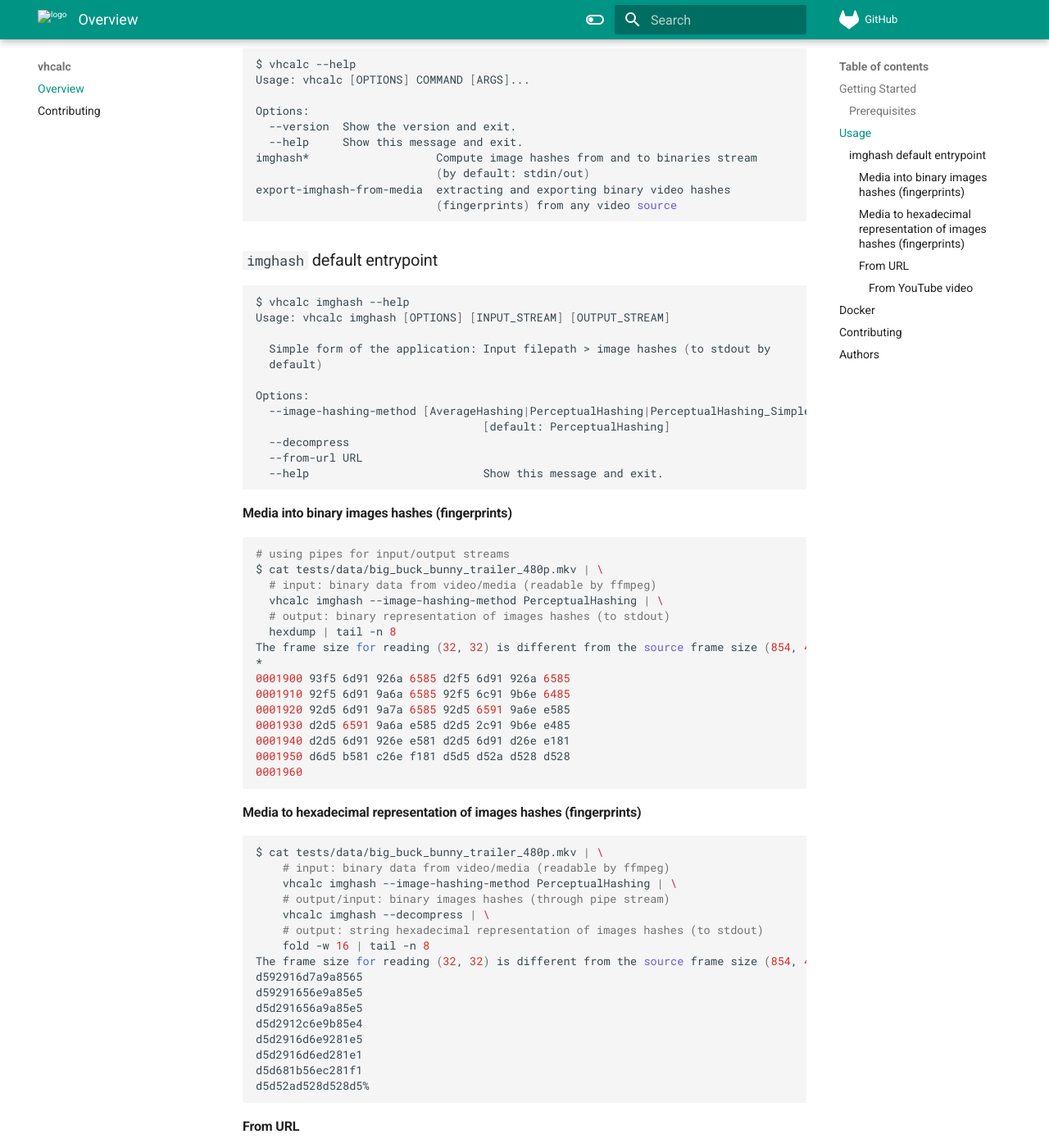
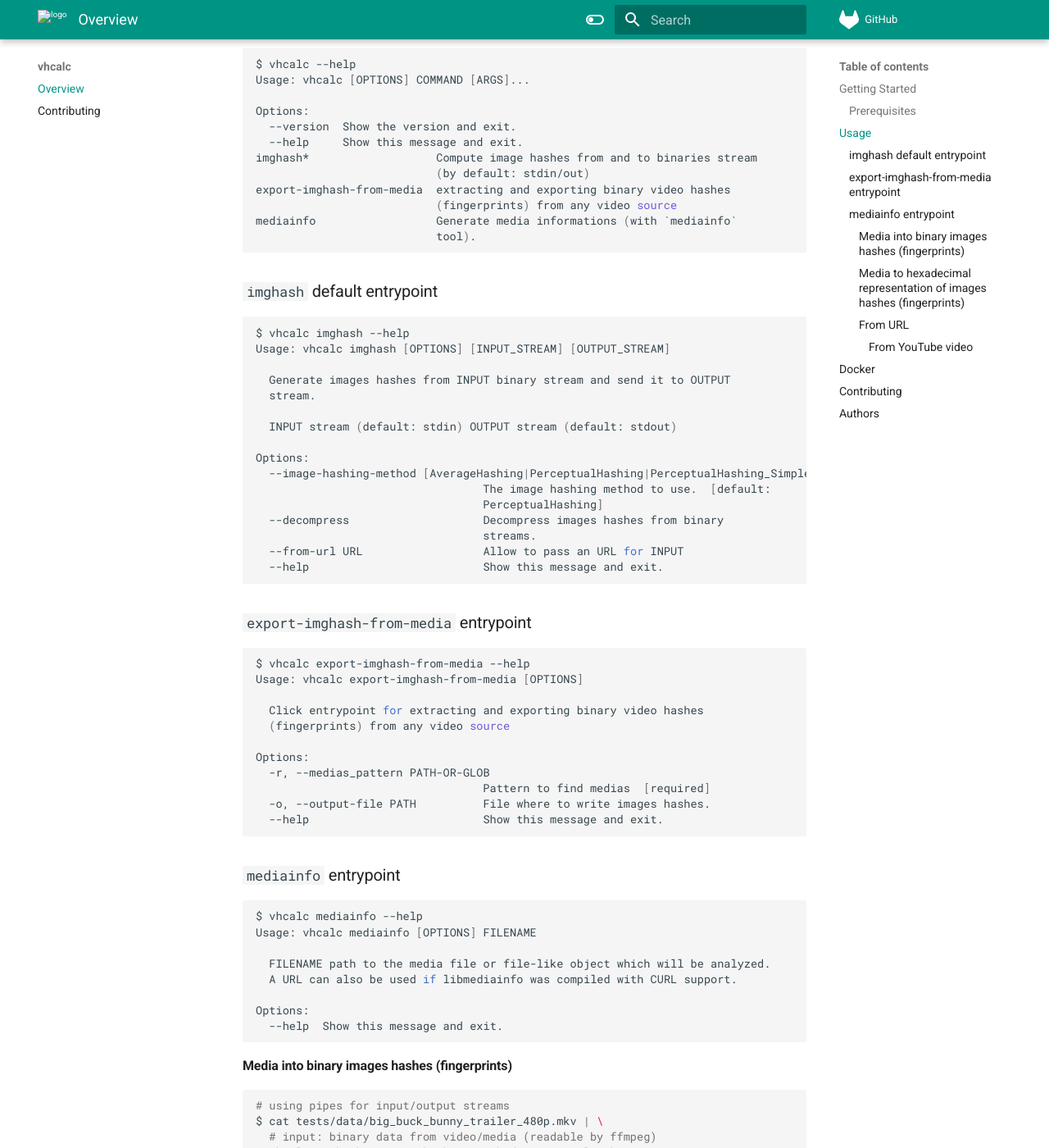
Before and after one commit to yoyonel/vhcalc, an MkDocs documentation site: the page built from docs/README.md, in a window 1280 px wide and 1400 px high, scrolled down 616 px. Shown: the whole window at 82% size. Built offline with MkDocs 1.6.1 and Material for MkDocs 9.7.7, drawn with Linux system fonts in a browser that asks for light colours; comment, search, counter and statistics services are not loaded; some of the changed text lies outside the part shown.

Commit message:
docs: sync with master & fix broken links
- Updated `docs/README.md` to reflect current CLI commands:
  - Added `mediainfo` command to main help output.
  - Updated `imghash` help output.
  - Added section for `export-imghash-from-media` command.
  - Added section for `mediainfo` command.
  - Updated Docker help output.
- Verified build with `mkdocs build --strict`.

Co-authored-by: yoyonel <7001058+yoyonel@users.noreply.github.com>

````diff
--- a/docs/README.md
+++ b/docs/README.md
@@ -33,6 +33,8 @@ imghash*                   Compute image hashes from and to binaries stream
                            (by default: stdin/out)
 export-imghash-from-media  extracting and exporting binary video hashes
                            (fingerprints) from any video source
+mediainfo                  Generate media informations (with `mediainfo`
+                           tool).
 ```
 
 ### `imghash` default entrypoint
@@ -41,17 +43,49 @@ export-imghash-from-media  extracting and exporting binary video hashes
 $ vhcalc imghash --help
 Usage: vhcalc imghash [OPTIONS] [INPUT_STREAM] [OUTPUT_STREAM]
 
-  Simple form of the application: Input filepath > image hashes (to stdout by
-  default)
+  Generate images hashes from INPUT binary stream and send it to OUTPUT
+  stream.
+
+  INPUT stream (default: stdin) OUTPUT stream (default: stdout)
 
 Options:
   --image-hashing-method [AverageHashing|PerceptualHashing|PerceptualHashing_Simple|DifferenceHashing|WaveletHashing]
-                                  [default: PerceptualHashing]
-  --decompress
-  --from-url URL
+                                  The image hashing method to use.  [default:
+                                  PerceptualHashing]
+  --decompress                    Decompress images hashes from binary
+                                  streams.
+  --from-url URL                  Allow to pass an URL for INPUT
   --help                          Show this message and exit.
 ```
 
+### `export-imghash-from-media` entrypoint
+
+```shell
+$ vhcalc export-imghash-from-media --help
+Usage: vhcalc export-imghash-from-media [OPTIONS]
+
+  Click entrypoint for extracting and exporting binary video hashes
+  (fingerprints) from any video source
+
+Options:
+  -r, --medias_pattern PATH-OR-GLOB
+                                  Pattern to find medias  [required]
+  -o, --output-file PATH          File where to write images hashes.
+  --help                          Show this message and exit.
+```
+
+### `mediainfo` entrypoint
+
+```shell
+$ vhcalc mediainfo --help
+Usage: vhcalc mediainfo [OPTIONS] FILENAME
+
+  FILENAME path to the media file or file-like object which will be analyzed.
+  A URL can also be used if libmediainfo was compiled with CURL support.
+
+Options:
+  --help  Show this message and exit.
+```
 
 #### Media into binary images hashes (fingerprints)
 ```shell
@@ -157,6 +191,8 @@ imghash*                   Compute image hashes from and to binaries stream
                            (by default: stdin/out)
 export-imghash-from-media  extracting and exporting binary video hashes
                            (fingerprints) from any video source
+mediainfo                  Generate media informations (with `mediainfo`
+                           tool).
 ```
 
 ```shell
````
